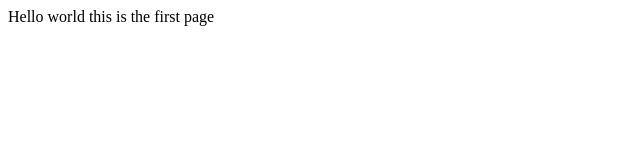
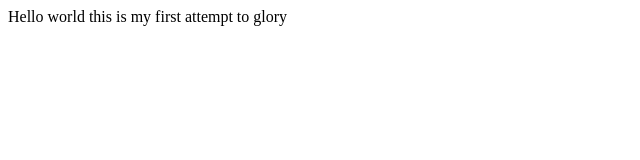
Before and after one commit to KEERTHI130705/Placement-website, a React (Vite) app in the folder placementWeb/: page / in a window 1280 px wide. Shown: the top 160 px of the page, without its empty margins (0-640 px from the left). Built offline with nearby package versions, Linux system fonts and the light colour scheme.

Commit message:
Added updates

```diff
--- a/placementWeb/src/App.jsx
+++ b/placementWeb/src/App.jsx
@@ -7,7 +7,7 @@ function App() {
   return (
     <>
      Hello world
-     this is the first page
+     this is my first attempt to glory
     </>
   )
 }
```
